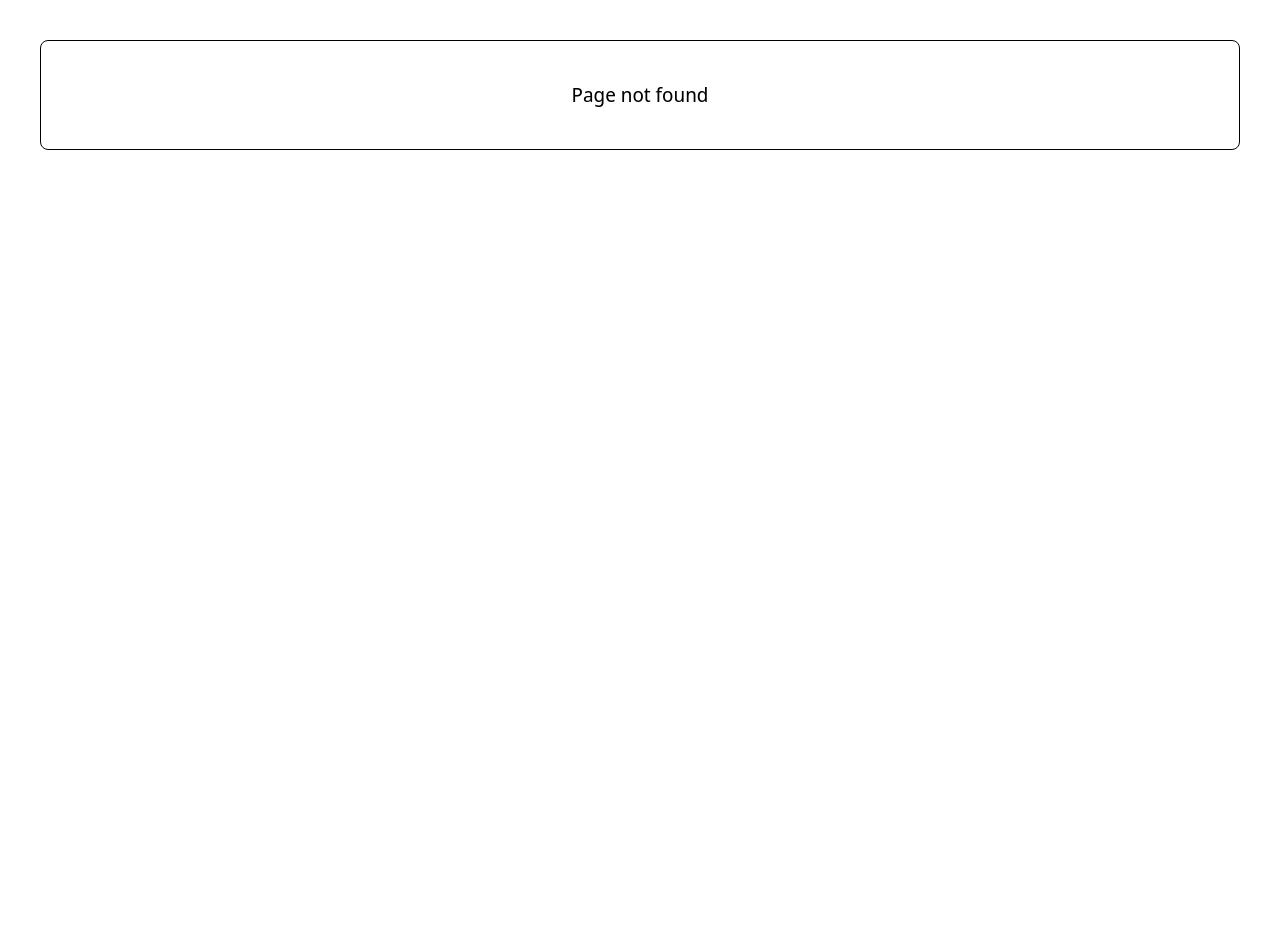
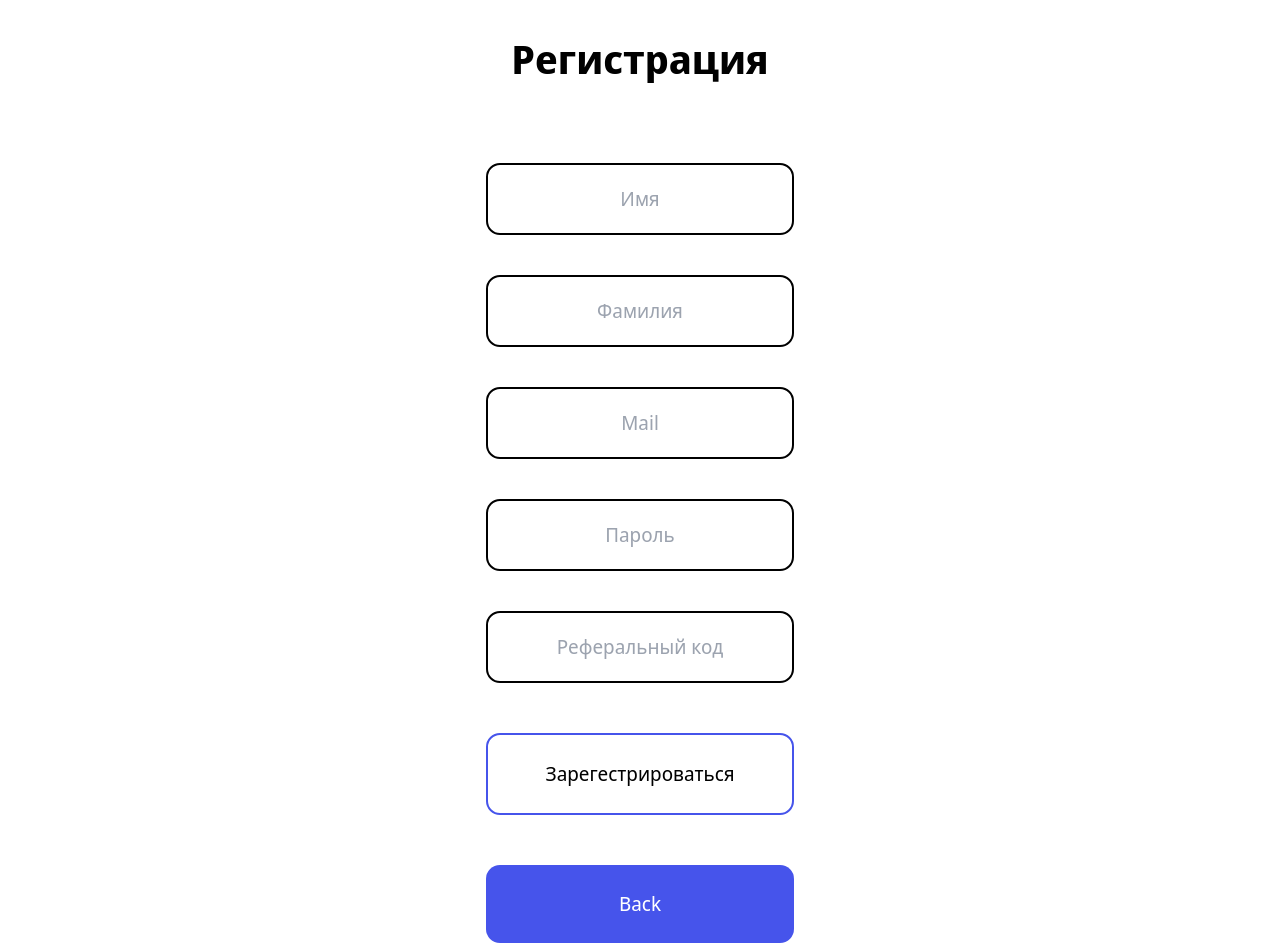
Before and after one commit to divelineq/manager-tasks, a React (Vite) app: page /register in a window 1280 px wide. Before the commit this address had no page. Shown: the top 952 px of the page. Before the commit the page ends 800 px from the top, so only its background shows below. Built offline with nearby package versions, Linux system fonts and the light colour scheme.

Commit message:
login register

```diff
--- a/src/App.jsx
+++ b/src/App.jsx
@@ -1,9 +1,9 @@
 import { Route, Routes } from 'react-router-dom'
 import Account from './components/account/Account'
 import Home from './components/home/Home'
-import Login from './components/login/Login'
+import Login from './components/home/login/Login'
+import SingUp from './components/home/register/Register'
 import NotFound from './components/notFound/NotFound'
-import SingUp from './components/singup/SingUp'
 
 function App() {
 	return (
@@ -12,7 +12,7 @@ function App() {
 				<Route path='/' element={<Home />} />
 				<Route path='account/*' element={<Account />} />
 				<Route path='login' element={<Login />} />
-				<Route path='singup' element={<SingUp />} />
+				<Route path='register' element={<SingUp />} />
 				<Route path='*' element={<NotFound />} />
 			</Routes>
 		</div>
--- a/src/components/home/Home.jsx
+++ b/src/components/home/Home.jsx
@@ -20,10 +20,10 @@ export default function Home() {
 				<div className={style.rightBlock}>
 					<h1 className='text-3xl'>Добро пожаловать!</h1>
 					<Link className={style.buttons} to='/login'>
-						<button>Login</button>
+						<button>Вход</button>
 					</Link>
-					<Link className={style.buttons} to='/singup'>
-						<button>Sing up</button>
+					<Link className={style.buttons} to='/register'>
+						<button>Регистрация</button>
 					</Link>
 				</div>
 			</div>
--- a/src/components/home/Home.module.scss
+++ b/src/components/home/Home.module.scss
@@ -50,6 +50,7 @@
 				outline: none;
 				border-radius: 24px;
 				font-size: 24px;
+				color: white;
 			}
 			.buttons:hover {
 				background: rgb(30, 88, 175);
--- /dev/null
+++ b/src/components/home/login/Login.jsx
@@ -0,0 +1,46 @@
+import { useForm } from 'react-hook-form'
+import { useNavigate } from 'react-router-dom'
+import style from './Login.module.scss'
+
+export default function Register() {
+	const { register, handleSubmit, formState } = useForm({
+		mode: 'onChange',
+	})
+	const onSubmit = (date) => {
+		console.log(date)
+	}
+	console.log(formState)
+	const navigate = useNavigate()
+
+	const goBack = () => navigate(-1)
+
+	return (
+		<div className={style.loginContainer}>
+			<div className={style.loginText}>Вход</div>
+			<form className={style.loginForm} action='login'>
+				<input
+					{...register('email', {
+						required: 'Mail обязателен',
+						pattern: {
+							value: /^[A-Z0-9._%+-]+@[A-Z0-9.-]+\.[A-Z]{2,4}$/i,
+							message: 'Неверный mail',
+						},
+					})}
+					type='email'
+					placeholder='Mail'
+				/>
+				<input
+					{...register('password', { required: true })}
+					type='password'
+					placeholder='Пароль'
+				/>
+				<button className={style.loginButton} onClick={handleSubmit(onSubmit)}>
+					Войти
+				</button>
+			</form>
+			<button className={style.loginBackButton} onClick={goBack}>
+				Назад
+			</button>
+		</div>
+	)
+}
--- /dev/null
+++ b/src/components/home/login/Login.module.scss
@@ -0,0 +1,52 @@
+.loginContainer {
+	display: flex;
+	flex-direction: column;
+	gap: 50px;
+	padding: 25px;
+	.loginText {
+		text-align: center;
+		padding: 20px;
+		font-size: 40px;
+		font-weight: bold;
+	}
+	.loginForm {
+		display: flex;
+		flex-direction: column;
+		align-items: center;
+		input {
+			text-align: center;
+			margin: 20px;
+			padding: 20px;
+			width: 25%;
+			border: 2px solid black;
+			border-radius: 14px;
+			outline: none;
+		}
+		input:focus {
+			border: 3px solid #4654eb;
+		}
+		.loginButton {
+			margin-top: 30px;
+			border-radius: 14px;
+			padding: 25px;
+			width: 25%;
+			border: 2px solid #4654eb;
+		}
+		.loginButton:hover {
+			background-color: #4654eb;
+			color: white;
+			box-shadow: 0 0 6px #4654eb;
+		}
+	}
+	.loginBackButton {
+		margin: 0 auto;
+		padding: 25px;
+		width: 25%;
+		border-radius: 14px;
+		color: white;
+		background: #4654eb;
+	}
+	.loginBackButton:hover {
+		box-shadow: 0 0 6px #4654eb;
+	}
+}
--- /dev/null
+++ b/src/components/home/register/Register.jsx
@@ -0,0 +1,64 @@
+import { useForm } from 'react-hook-form'
+import { useNavigate } from 'react-router-dom'
+import style from './Register.module.scss'
+
+export default function Register() {
+	const { register, handleSubmit, formState } = useForm({
+		mode: 'onChange',
+	})
+	const onSubmit = (date) => {
+		console.log(date)
+	}
+	console.log(formState)
+	const navigate = useNavigate()
+
+	const goBack = () => navigate(-1)
+
+	return (
+		<div className={style.registerContainer}>
+			<div className={style.registerText}>Регистрация</div>
+			<form className={style.registerForm} action='register'>
+				<input
+					{...register('name', { required: true })}
+					type='name'
+					placeholder='Имя'
+				/>
+				<input
+					{...register('lastname', { required: true })}
+					type='lastname'
+					placeholder='Фамилия'
+				/>
+				<input
+					{...register('email', {
+						required: 'Mail обязателен',
+						pattern: {
+							value: /^[A-Z0-9._%+-]+@[A-Z0-9.-]+\.[A-Z]{2,4}$/i,
+							message: 'Неверный mail',
+						},
+					})}
+					type='email'
+					placeholder='Mail'
+				/>
+				<input
+					{...register('password', { required: true })}
+					type='password'
+					placeholder='Пароль'
+				/>
+				<input
+					{...register('refCode', { required: true })}
+					type='refcode'
+					placeholder='Реферальный код'
+				/>
+				<button
+					className={style.registerButton}
+					onClick={handleSubmit(onSubmit)}
+				>
+					Зарегестрироваться
+				</button>
+			</form>
+			<button className={style.registerBackButton} onClick={goBack}>
+				Back
+			</button>
+		</div>
+	)
+}
--- /dev/null
+++ b/src/components/home/register/Register.module.scss
@@ -0,0 +1,52 @@
+.registerContainer {
+	display: flex;
+	flex-direction: column;
+	gap: 50px;
+	padding: 25px;
+	.registerText {
+		text-align: center;
+		padding: 20px;
+		font-size: 40px;
+		font-weight: bold;
+	}
+	.registerForm {
+		display: flex;
+		flex-direction: column;
+		align-items: center;
+		input {
+			text-align: center;
+			margin: 20px;
+			padding: 20px;
+			width: 25%;
+			border: 2px solid black;
+			border-radius: 14px;
+			outline: none;
+		}
+		input:focus {
+			border: 3px solid #4654eb;
+		}
+		.registerButton {
+			margin-top: 30px;
+			border-radius: 14px;
+			padding: 25px;
+			width: 25%;
+			border: 2px solid #4654eb;
+		}
+		.registerButton:hover {
+			background-color: #4654eb;
+			color: white;
+			box-shadow: 0 0 6px #4654eb;
+		}
+	}
+	.registerBackButton {
+		margin: 0 auto;
+		padding: 25px;
+		width: 25%;
+		border-radius: 14px;
+		color: white;
+		background: #4654eb;
+	}
+	.registerBackButton:hover {
+		box-shadow: 0 0 6px #4654eb;
+	}
+}
--- a/src/components/login/Login.jsx
+++ /dev/null
@@ -1,22 +0,0 @@
-import { useLocation, useNavigate } from 'react-router-dom'
-
-export default function Login() {
-	const navigate = useNavigate()
-	const location = useLocation()
-
-	const fromPage = location.state?.from?.pathname || '/'
-
-	const goBack = () => navigate(-1)
-
-	console.log(navigate, fromPage)
-	return (
-		<div>
-			<div className='text-center m-10'>Login page</div>
-			<div className='text-center'>
-				<button onClick={goBack} className='border rounded-lg p-10 m-10'>
-					Back
-				</button>
-			</div>
-		</div>
-	)
-}
--- a/src/components/singup/SingUp.jsx
+++ /dev/null
@@ -1,18 +0,0 @@
-import { useNavigate } from 'react-router-dom'
-
-export default function SingUp() {
-	const navigate = useNavigate()
-
-	const goBack = () => navigate(-1)
-
-	return (
-		<div>
-			<div className='text-center m-10'>Sing Up</div>
-			<div className='text-center'>
-				<button className='border rounded-lg m-10 p-10' onClick={goBack}>
-					Back
-				</button>
-			</div>
-		</div>
-	)
-}
```
